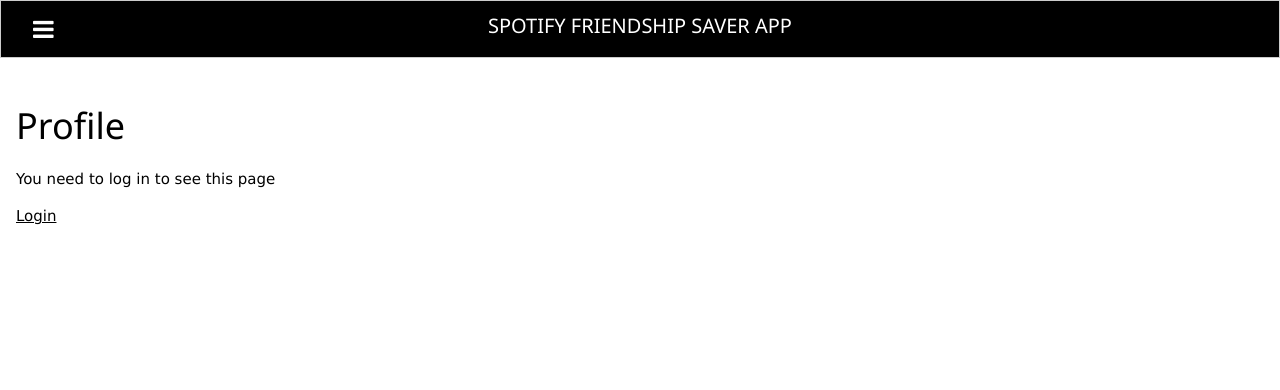
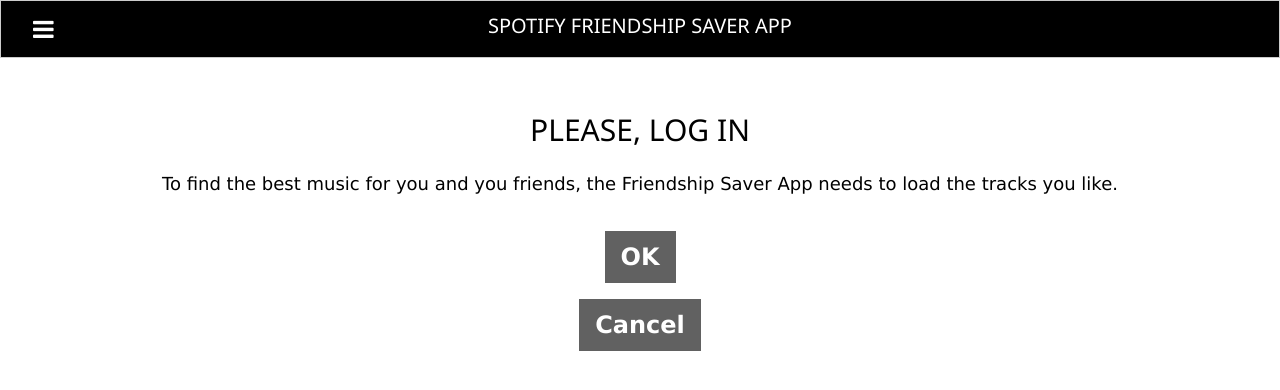
Before and after one commit to hypecycle/spotifriends, a Flask app: page /profile in a window 1280 px wide. Shown: the top 390 px of the page. Run offline with Flask 2, Linux system fonts and the light colour scheme; parts of the project's set-up code (start-up, migrations or seed data) failed here and were passed over; some libraries are stand-ins or nearby versions.

Commit message:
Profile-Seite zwischenstand. Buttons werden eingeblendet (noch nicht übergeben) Handling der Friendslist-Daten, Zuordnung zum User.

```diff
--- a/app.py
+++ b/app.py
@@ -9,12 +9,16 @@
 from flask import Flask, request, redirect, g, render_template, session
 from spotify_requests import spotify
 from spotify_requests import responseparser
+from spotify_requests import friendlistparser
 
 app = Flask(__name__)
 app.secret_key = 'some key for session'
 
 friendList = '17hours2hamburg' # fix during prototype.
 friendListDescr = 'The longer the way, the better the music needs to be' #fix during pt
+
+
+friendlist_database = [{'17hours2hamburg': [{'user': '1121800629', 'status': 'HOST', 'token': '1234567890123455'}, {'user': 'anja*hh*', 'status': 'INVITED', 'token': 'RND16DTOKENJHOKN'}],'description': 'The longer the way, the better the playlist', 'genres': {}, 'clusters': {}},{'The_end_is_near': [{'user': '1121800629', 'status': 'JOINED', 'token': 'JHUNGJOKHNKGOHGS'}, {'user': 'anja*hh*', 'status': 'HOST', 'token': 'HGUJHGZTVBKLOÖMN'}],'description': 'Worlds last best party', 'genres': {}, 'clusters': {}}, {'Lapdance_night': [{'user': '1121800629', 'status': 'INVITED', 'token': 'NBHJUZTRFDSEDFCV'},{'user': 'anja*hh*', 'status': 'REJECTED', 'token': 'GHFRCVGFDE$%RTFG'}],'description': 'Lap to lap', 'genres': {}, 'clusters': {}},{'Partyaninamlparty': [{'user': '1121800629', 'status': 'JOINED', 'token': 'JHGZBVGFDERDXCVDR'}, {'user': 'anja*hh*', 'status': 'INVITED', 'token': 'HGT&/76ghBVGHGFR'}], 'description': 'Calling all animals', 'genres': {}, 'clusters': {}}]
 
 # ----------------------- AUTH API PROCEDURE -------------------------
 
@@ -66,28 +70,6 @@
                            tracks=tracks)
 
 
-@app.route('/profile')
-def profile():
-    if 'auth_header' in session:
-        auth_header = session['auth_header']
-        # get profile data
-        profile_data = spotify.get_users_profile(auth_header)
-
-        # get user playlist data
-        playlist_data = spotify.get_users_playlists(auth_header)
-
-        # get user recently played tracks
-        recently_played = spotify.get_users_recently_played(auth_header)
-
-        if valid_token(recently_played):
-            return render_template("profile.html",
-                               user=profile_data,
-                               playlists=playlist_data["items"],
-                               recently_played=recently_played["items"])
-
-    return render_template('profile.html')
-
-
 @app.route('/profile2')
 def profile2():
     if 'auth_header' in session:
@@ -107,13 +89,48 @@
 
     return render_template('profile2.html')
 
+
+@app.route('/profile')
+def profile():
+	if 'auth_header' in session:
+		auth_header = session['auth_header']
+
+		# get profile data
+		profile_data = spotify.get_users_profile(auth_header)
+
+		if valid_token(profile_data):
+
+			#Requests all data from spotify and forms a dict
+			database_current_user, uid = responseparser.get_user_data(auth_header, profile_data)
+
+			#Loads existing db, builds db, adds user or replaces user
+			database_user = responseparser.update_main_user_db(database_current_user)
+
+			#display ANY name, even for user which names are not set 1. Display name, 2. Given name, 3. UID
+			parsed_name_current_user = responseparser.parse_name(database_current_user)
+
+			parsed_image_current_user = responseparser.parse_image(database_current_user)
+
+			friendlist_list = friendlistparser.render_list_of_friendlists(friendlist_database, uid)
+
+
+			return render_template("profile.html",
+								user = profile_data,
+								userimage = parsed_image_current_user,
+								username = parsed_name_current_user,
+								friendlist_render = friendlist_list)
+
+	return render_template('profile.html')
+
+
+
 @app.route('/intro')
 def intro_screen():
     return render_template('intro.html')
 
 
 @app.route('/dash')
-def loading_screen():
+def dashboard_screen():
     if 'auth_header' in session:
         auth_header = session['auth_header']
 
@@ -123,7 +140,7 @@
         if valid_token(profile_data):
 
         	#Requests all data from spotify and forms a dict
-            database_current_user = responseparser.get_user_data(auth_header, profile_data)
+            database_current_user, uid = responseparser.get_user_data(auth_header, profile_data)
 
             #Loads existing db, builds db, adds user or replaces user
             database_user = responseparser.update_main_user_db(database_current_user)
@@ -141,9 +158,6 @@
                                 dictcheck = database_user)
 
     return render_template('dashboard.html')
-
-
-
 
 
 
--- a/templates/intro.html
+++ b/templates/intro.html
@@ -14,7 +14,7 @@
 <br>
 
 <div class="w3-center w3-padding">
-	<a href= "/dash"><button class="w3-btn w3-xlarge w3-dark-grey w3-hover-light-grey" onclick="document.getElementById('id01').style.display='block'" style="font-weight:900;">Login</button></a>
+	<a href= "/profile"><button class="w3-btn w3-xlarge w3-dark-grey w3-hover-light-grey" onclick="document.getElementById('id01').style.display='block'" style="font-weight:900;">Login</button></a>
 </div>
 
 
--- a/templates/profile.html
+++ b/templates/profile.html
@@ -4,94 +4,131 @@
 
 {% if not user %}
 
-  <div class="container">
-    <div class="mt-1">
-      <h1>Profile</h1>
-    </div>
-    <p class="lead">You need to log in to see this page</p>
+	<div class="w3-center w3-padding">
+		<h2>PLEASE, LOG IN </h2>
+		<p class="w3-large">To find the best music for you and you friends, the Friendship Saver App needs to load the tracks you like.</p>
+	</div>
 
-    <a type="button" class="btn btn-default" href="/auth">Login</a>
-  </div>
+	<div class="w3-center w3-padding">
+		<a href= "/auth"><button class="w3-btn w3-xlarge w3-dark-grey w3-hover-light-grey" onclick="document.getElementById('id01').style.display='block'" style="font-weight:900;">OK</button></a>
+	</div>
+
+	<div class="w3-center w3-padding">
+		<a href= "/intro"><button class="w3-btn w3-xlarge w3-dark-grey w3-hover-light-grey" onclick="document.getElementById('id01').style.display='block'" style="font-weight:900;">Cancel</button></a>
+	</div>
 
 {% else %}
 
-	<div class="container">
 
 
-	  <h1> Hi {{ user.display_name }} :) </h1>
 
-    <hr class="half-rule"/>
+<div class="w3-responsive w3-padding">
+<table class="w3-table">
+<tbody>
+<tr>
+  <td width="120">
+  	<img src="{{ userimage }}" alt="{{ username }}" style="width:80%">
+  </td>
+  <td>
+  	<h3>Welcome <br> {{ username }}</h3>
 
-	  <div class="row">
-      <div class="col-sm-4">
+</td>
+</tr>
+</tbody>
+</table>
+</div>
 
-        <section class="sec">
+<hr>
 
-          {% if user.images %}
-            <img src="{{user.images[0].url}}" class="img-square">
-          {% else %}
-            <img src="http://bit.ly/2nXRRfX" class="img-square">
-          {% endif %}
 
-          <h3>You have {{ user.followers.total }} followers!</h3>
-        </section>
-      </div>
+<div class="w3-responsive w3-padding">
 
-      <div class="col-sm-4">
 
-        <h3> Your playlists: </h3>
-        <hr class="half-rule"/>
+<table class="w3-table">
+<tbody>
+	<tr>
+		<td colspan = "3">
+		<h3>Friendlists you are invited to</h3>
+		</td>
+	</tr>
+{% for i in friendlist_render['INVITED'] %}
+	<tr>
+		<td padding="0">
+			<strong>{{ i.friendlist }}</strong><br>
+			{{ i.description }} <br>
+			<small><i>{{ i.joined }} of {{ i.invited }} {{ i.friend_grammar }} joined</i></small>
+		</td>
+		<td>
 
-        {% for play in playlists %}
-          <div class='row'>
-            <a href="{{ play.external_urls.spotify }}">
+		<td>
+			  <a class="w3-button w3-circle w3-large w3-black"><i class="fa fa-check"></i></a>
+		</td>
+		<td>
+			  <a class="w3-button w3-circle w3-large w3-black"><i class="fa fa-close"></i></a>
+		</td>
+	</tr>
 
-              <div class='col-sm-8'>
-                <span>{{ play.name }} </span>
-              </div>
+	{% endfor %}
 
-            </a>
-          </div>
-        {% endfor %}
-      </div>
-<!--
-      <div class="col-sm-4">
 
-        <h3> Your top artist: </h3>
-        <hr class="half-rule"/>
+	<tr>
+		<td colspan = "3">
+		<h3>Friendlists you joined</h3>
+		</td>
+	</tr>
 
-        {% for artist in top_artists %}
-          <div class='row'>
-            <a href="{{url_for('artist', id=artist.id) }}">
+{% for i in friendlist_render['JOINED'] %}
+	<tr>
+		<td padding="0">
+			<strong>{{ i.friendlist }}</strong><br>
+			{{ i.description }}<br>
+			<small><i>{{ i.joined }} of {{ i.invited }} {{ i.friend_grammar }} joined</i></small>
+		</td>
+		<td>
 
-              <div class='col-sm-8'>
-                <span>{{ artist.name }} </span>
-              </div>
+		<td>
+			  <a class="w3-button w3-circle w3-large w3-black"><i class="fa fa-play"></i></a>
+		</td>
+		<td>
+			  <a class="w3-button w3-circle w3-large w3-black"><i class="fa fa-close"></i></a>
+		</td>
+	</tr>
 
-            </a>
-          </div>
-        {% endfor %}
-      </div> -->
+	{% endfor %}
 
-      <div class="col-sm-4">
 
-        <h3> Recently played:</h3>
-        <hr class="half-rule"/>
+	<tr>
+		<td colspan = "3">
+		<h3>Friendlists you have started</h3>
+		</td>
+	</tr>
 
-        {% for track in recently_played %}
-          <div class='row'>
-            <a href="{{track.track.external_urls.spotify}}">
+{% for i in friendlist_render['HOST'] %}
+	<tr>
+		<td padding="0">
+			<strong>{{ i.friendlist }}</strong><br>
+			{{ i.description }}<br>
+			<small><i>{{ i.joined }} of {{ i.invited }} {{ i.friend_grammar }} joined</i></small>
+		</td>
+		<td>
 
-              <div class='col-sm-8'>
-                <span>{{track.track.name}}</span>
-              </div>
+		<td>
+		</td>
+		<td>
+			  <a class="w3-button w3-circle w3-large w3-black"><i class="fa fa-clock-o"></i></a>
+		</td>
+	</tr>
 
-            </a>
-          </div>
-        {% endfor %}
-      </div>
+	{% endfor %}
+</tbody>
+</table>
+</div>
 
-    </div>
+<hr>
+
+
+	<div class="w3-center w3-padding">
+		<a href= "/intro"><button class="w3-btn w3-xlarge w3-dark-grey w3-hover-light-grey" onclick="document.getElementById('id01').style.display='block'" style="font-weight:900;">Cancel</button></a>
 	</div>
 
 {% endif %}
```
Also changed, not shown: spotify_requests/friendlistparser.py (added, +36 -0 lines), spotify_requests/responseparser.py (+2 -6 lines), 1 other file.
